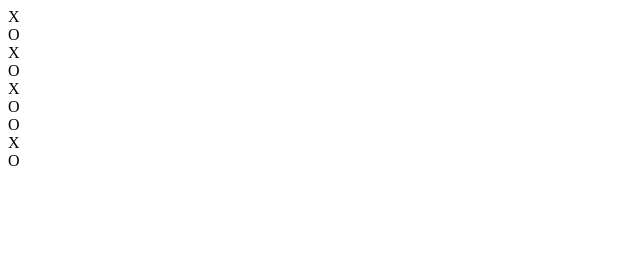
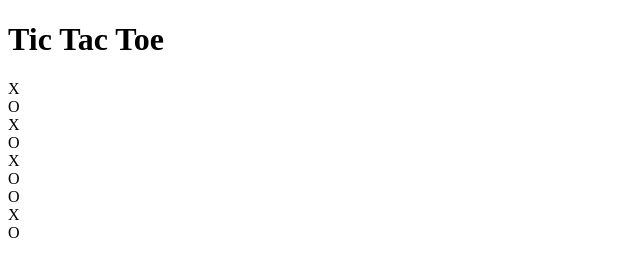
Before and after one commit to sunmukhsc/tic-tac-toe, a plain HTML site: page index.html in a window 1280 px wide. Shown: the whole page, without its empty margins (0-640 px from the left). Drawn offline with Linux system fonts and the light colour scheme.

Commit message:
Add header

```diff
--- a/index.html
+++ b/index.html
@@ -9,6 +9,7 @@
 </head>
 <body>
     <div class="container">
+        <h1 class="header">Tic Tac Toe</h1>
         <div class="game-board">
             <div id="square-0"></div>
             <div id="square-1"></div>
```
